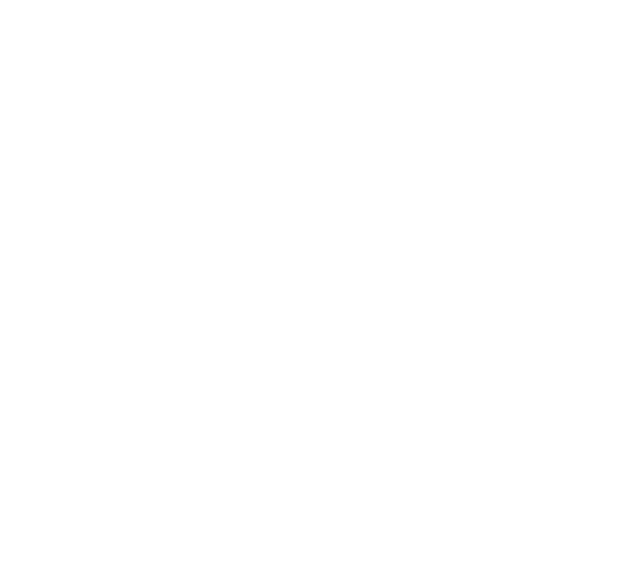
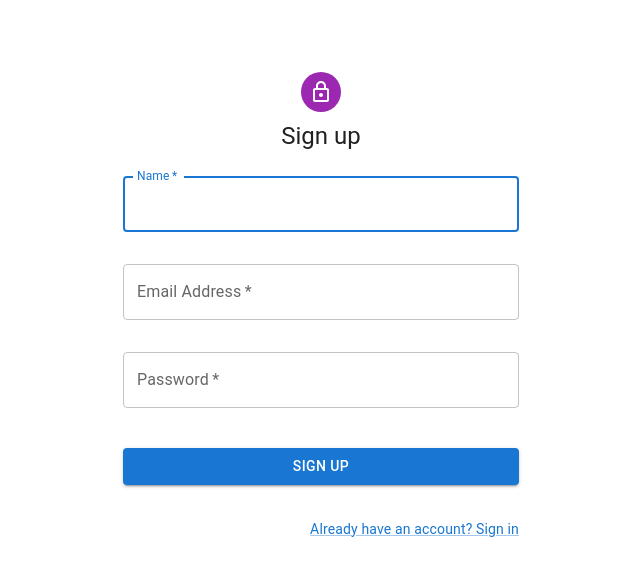
Before and after one commit to Mohammedshuhaib/KeepNote, a React (Create React App) app: page /signup in a window 1280 px wide. Shown: the top 576 px of the page, without its empty margins (319-959 px from the left). Built offline with nearby package versions, Linux system fonts and the light colour scheme.

Commit message:
redux setup

```diff
--- a/src/App.js
+++ b/src/App.js
@@ -1,9 +1,20 @@
-
 import './App.css';
+import {BrowserRouter as Router, Routes, Route} from 'react-router-dom'
+import Signup from './pages/Signup';
+import {ToastContainer} from 'react-toastify'
+import 'react-toastify/dist/ReactToastify.css'
 
 function App() {
   return (
     <div className="App">
+      <Router>
+        <Routes>
+          <Route exact path='/'>
+            <Route path='signup' element={<Signup/>}/>
+          </Route>
+        </Routes>
+      </Router>
+      <ToastContainer/>
     </div>
   );
 }
--- /dev/null
+++ b/src/components/signup/Signup.jsx
@@ -0,0 +1,198 @@
+import React, { useState } from "react";
+import Avatar from "@mui/material/Avatar";
+import Button from "@mui/material/Button";
+import CssBaseline from "@mui/material/CssBaseline";
+import TextField from "@mui/material/TextField";
+import Link from "@mui/material/Link";
+import Grid from "@mui/material/Grid";
+import Box from "@mui/material/Box";
+import LockOutlinedIcon from "@mui/icons-material/LockOutlined";
+import Typography from "@mui/material/Typography";
+import Container from "@mui/material/Container";
+import { createTheme, ThemeProvider } from "@mui/material/styles";
+import axios from 'axios'
+import { useForm } from 'react-hook-form';
+import { yupResolver } from '@hookform/resolvers/yup';
+import { Registerschema } from '../../validation/shema';
+import { useNavigate } from 'react-router-dom'
+import {useSelector, useDispatch} from 'react-redux'
+import { toast } from 'react-toastify'
+import {register, reset} from '../../freatures/authSlice'
+// import "./Signup.scss";
+const theme = createTheme();
+function Signup() {
+  const [ sentOtp, setSentOtp ] = useState(false);
+  const [ otp , setOtp] = useState()
+  const [ err, setErr] = useState()
+
+  const { register, handleSubmit, formState } = useForm({
+    resolver: yupResolver(Registerschema),
+  })
+
+  const navigate = useNavigate()
+  const dispatch = useDispatch()
+
+  const {user, isLoading, isError, isSuccess, message} = useSelector((state) => state.auth)
+
+  const submitForm = async (data,event) => {
+    setErr('')
+    event.preventDefault();
+
+    dispatch(register(userData))
+    // try{
+
+    //   setSentOtp(true)
+    // } catch(err) {
+    //   setSentOtp(false)
+    //   if(err.response.data.status === 409) {
+    //     setErr('Email address already exist')
+    //   } else if(err.response.data.status === 400) {
+    //     setErr('Please enter valid details')
+    //   } else if(err.response.data.status === 535) {
+    //     setErr('Please enter valid email address')
+    //   } else {
+    //     setErr('Something went wrong')
+    //   }
+    //   console.log(err)
+    // }
+
+  };
+
+  const verifyOtp = async() => {
+    setErr('')
+    try{
+      await axios({
+        method:'post',
+        url:`${process.env.REACT_APP_BASE_URL}/submitOtp`,
+        data:{
+          otp
+        },
+        withCredentials: true
+      },{withCredentials: true})
+      setSentOtp(false)
+      navigate('/')
+    }catch(err) {
+      if(err.response.status === 401) {
+        setErr('Invalid otp')
+      } else if ( err.response.status === 500) {
+        setErr('something went wrong')
+      }
+    }
+  }
+  return (
+    <ThemeProvider theme={theme}>
+      <Container component="main" maxWidth="xs">
+        <CssBaseline />
+        <Box
+          sx={{
+            marginTop: 8,
+            display: "flex",
+            flexDirection: "column",
+            alignItems: "center",
+          }}
+        >
+          <Avatar sx={{ m: 1, bgcolor: "secondary.main" }}>
+            <LockOutlinedIcon />
+          </Avatar>
+          <Typography component="h1" variant="h5">
+            Sign up
+          </Typography>
+          <Box
+            component="form"
+            noValidate
+            onSubmit={handleSubmit(submitForm)}
+            sx={{ mt: 3 }}
+          >
+            <Grid container spacing={2}>
+              <Grid item xs={12}>
+                <TextField
+                  autoComplete="given-name"
+                  name="name"
+                  required
+                  fullWidth
+                  id="name"
+                  label="Name"
+                  autoFocus
+                  {...register('name')}
+                />
+                <p className="errorMessage">{formState.errors.name?.message}</p>
+              </Grid>
+              <Grid item xs={12}>
+                <TextField
+                  required
+                  fullWidth
+                  id="email"
+                  label="Email Address"
+                  name="email"
+                  autoComplete="email"
+                  {...register('email')}
+                />
+                 <p className="errorMessage">{formState.errors.email?.message}</p>
+              </Grid>
+              <Grid item xs={12}>
+                <TextField
+                  required
+                  fullWidth
+                  name="password"
+                  label="Password"
+                  type="password"
+                  id="password"
+                  autoComplete="new-password"
+                  {...register('password')}
+                />
+                 <p className="errorMessage">{formState.errors.password?.message}</p>
+              </Grid>
+              { sentOtp &&
+                <Grid item xs={12}>
+                  <TextField
+                    required
+                    fullWidth
+                    name="otp"
+                    label="Enter Otp"
+                    type="text"
+                    id="otp"
+                    autoComplete="Enter otp"
+                    onChange ={(e) => {
+                      setOtp(e.target.value)
+                    }}
+                  />
+                   <p className="errorMessage">{formState.errors.otp?.message}</p>
+                </Grid>
+              }
+            </Grid>
+            { sentOtp ? <Button
+                type="button"
+                fullWidth
+                variant="contained"
+                sx={{ mt: 3, mb: 2 }}
+                onClick={verifyOtp}
+              >
+                Verify otp
+              </Button>
+            : <Button
+              type="submit"
+              fullWidth
+              variant="contained"
+              sx={{ mt: 3, mb: 2 }}
+            >
+              Sign Up
+            </Button>
+
+}
+<p>{err}</p>
+
+            <Grid container justifyContent="flex-end">
+              <Grid item>
+                <Link href="#" variant="body2">
+                  Already have an account? Sign in
+                </Link>
+              </Grid>
+            </Grid>
+          </Box>
+        </Box>
+      </Container>
+    </ThemeProvider>
+  );
+}
+
+export default Signup;
--- /dev/null
+++ b/src/freatures/authService.js
@@ -0,0 +1,27 @@
+import axios from 'axios'
+
+const register = async (userData) => {
+   const response = await axios({
+        method:'post',
+        url:`${process.env.REACT_APP_BASE_URL}/register`,
+        data:{
+          email: userData.email,
+          password: userData.password,
+          name: userData.name,
+        },
+        withCredentials: true
+      },{withCredentials:true})
+
+      if(response.data) {
+        localStorage.setItem('user', JSON.stringify(response.data))
+      }
+
+
+      return response.data
+}
+
+const authService = {
+    register
+}
+
+export default authService
--- /dev/null
+++ b/src/freatures/authSlice.js
@@ -0,0 +1,58 @@
+import {createSlice, createAsyncThunk } from '@reduxjs/toolkit'
+import authService from './authService'
+
+// get user from localstorage
+
+const user = JSON.parse(localStorage.getItem('user'))
+const initialState = {
+    user: user || null,
+    isError: false,
+    isSuccess: false,
+    isLoading: false,
+    message: ''
+}
+
+// register user
+
+export const register = createAsyncThunk('auth/register', async (user, thunkAPI) => {
+    try {
+        return await authService.register(user)
+    }catch(err) {
+        const message = (err.response && err.response.data && err.response.data.message)
+        || err.message || err.toString()
+        return thunkAPI.rejectWithValue(message)
+    }
+})
+
+export const authSlice = createSlice({
+    name: 'auth',
+    initialState,
+    reducers: {
+        reset: (state) => {
+            state.isLoading = false
+            state.isError = false
+            state.isSuccess = false
+            state.message = false
+        }
+    },
+    extraReducers: (builder) => {
+        builder
+           .addCase(register.pending, (state) => {
+            state.isLoading = true
+           })
+           .addCase(register.fulfilled, (state, action) => {
+            state.isLoading = false
+            state.isSuccess = true
+            state.user = action.payload
+           })
+           .addCase(register.rejected, (state, action) => {
+            state.isLoading = false
+            state.isError = true
+            state.message = action.payload
+            state.user = null
+           })
+    }
+})
+
+export const { reset } = authSlice.actions
+export default authSlice.reducer
--- a/src/index.js
+++ b/src/index.js
@@ -2,10 +2,14 @@ import React from 'react';
 import ReactDOM from 'react-dom/client';
 import './index.css';
 import App from './App';
+import { Provider } from 'react-redux'
+import {store} from './store/store'
 
 const root = ReactDOM.createRoot(document.getElementById('root'));
 root.render(
   <React.StrictMode>
+    <Provider store = {store}>
     <App />
+    </Provider>
   </React.StrictMode>
 );
--- /dev/null
+++ b/src/pages/Signup.js
@@ -0,0 +1,10 @@
+import React from 'react'
+import SignupPage from '../components/signup/Signup'
+
+function Signup() {
+  return (
+    <div><SignupPage/></div>
+  )
+}
+
+export default Signup
--- /dev/null
+++ b/src/store/store.js
@@ -0,0 +1,7 @@
+import { configureStore } from "@reduxjs/toolkit";
+import authReducer from '../freatures/authSlice'
+export const store = configureStore({
+    reducer: {
+        auth: authReducer
+    }
+})
--- /dev/null
+++ b/src/validation/shema.js
@@ -0,0 +1,16 @@
+import * as yup from "yup";
+
+export const Registerschema = yup.object().shape({
+  name: yup.string().required("Name cannot be empty"),
+  email: yup
+    .string()
+    .email("Must be a valid email")
+    .max(255)
+    .required("Email is required"),
+  password: yup
+    .string()
+    .required("No password provided.")
+    .min(8, "Password is too short - should be 8 chars minimum.")
+    .matches(/[a-zA-Z]/, "Password can only contain Latin letters."),
+
+});
```
Also changed, not shown: package.json (+12 -1 lines), src/components/signup/Signup.scss (added), 2 other files (tests, documents, lock files or other folders).
